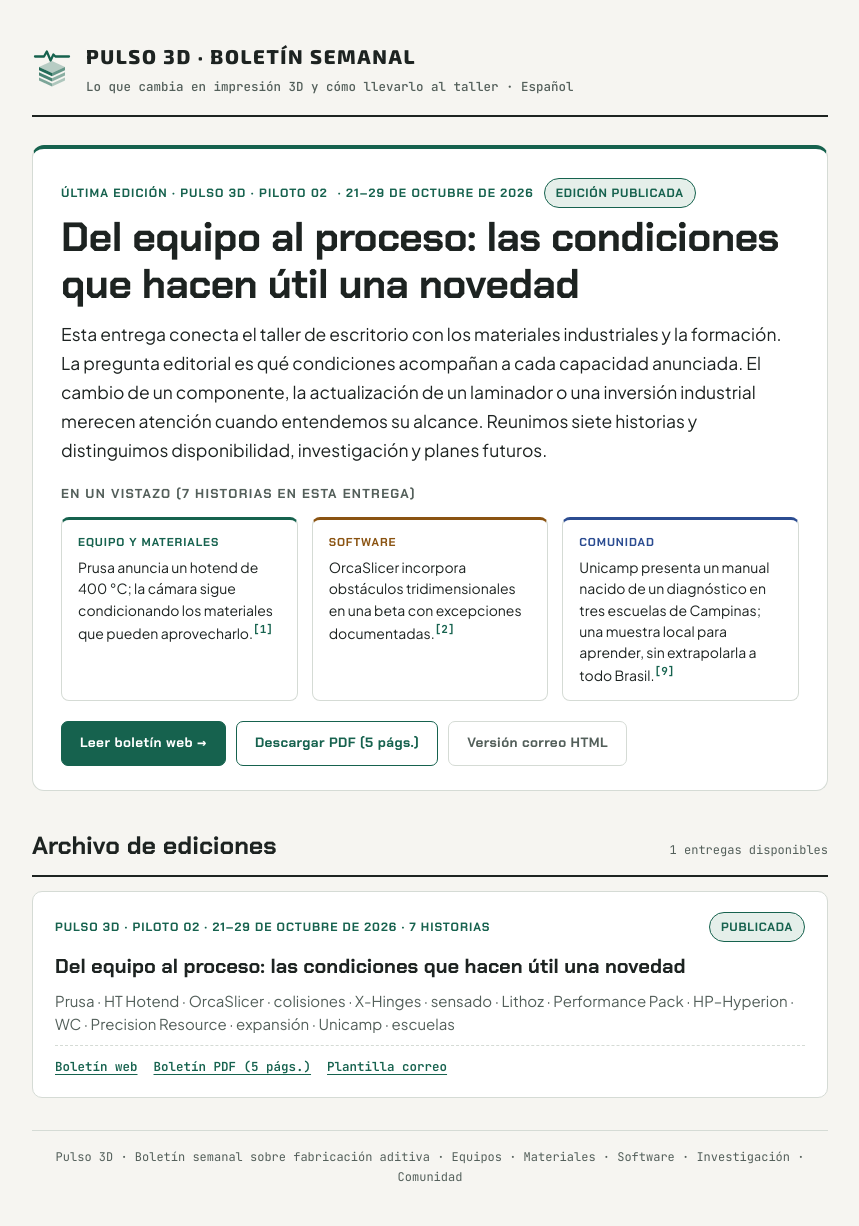
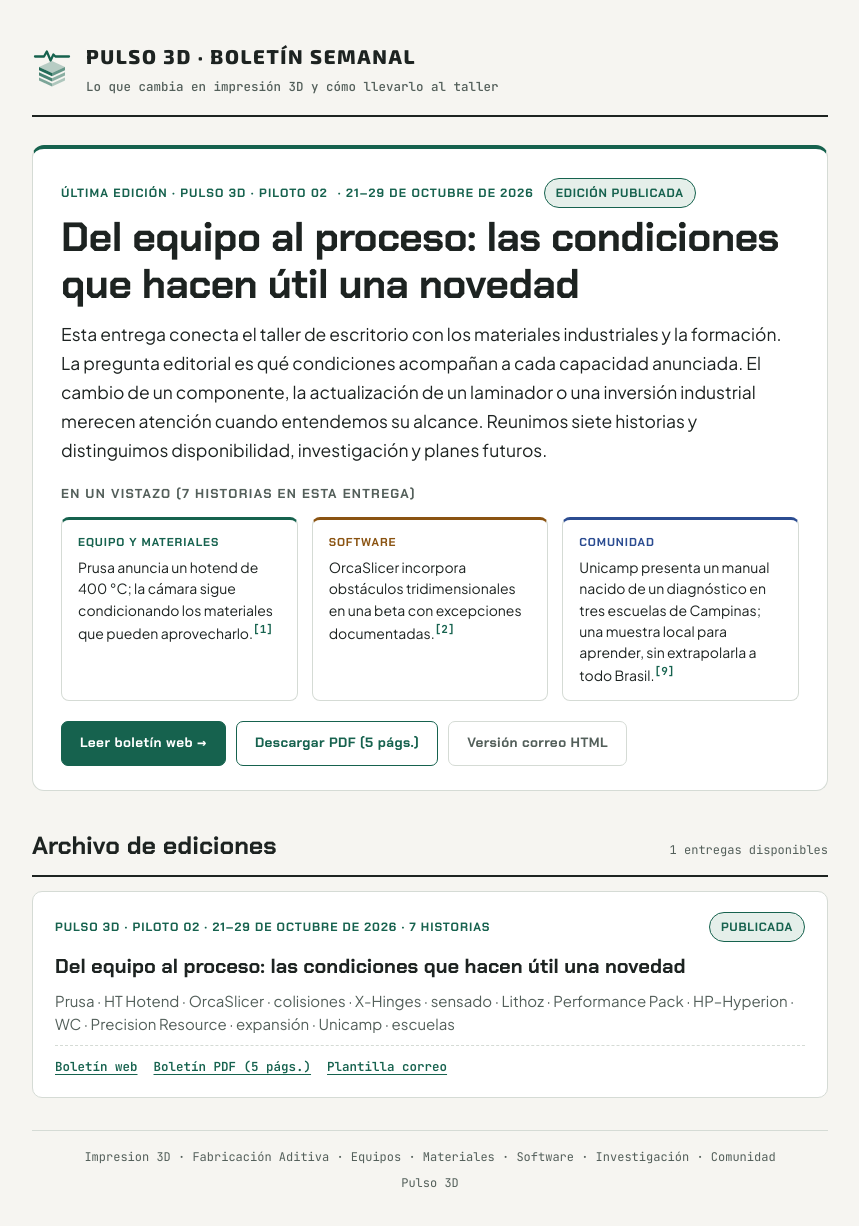
Before and after one commit to v-datos/pulso3d, a plain HTML site: page index.html in a window 1280 px wide. Shown: the whole page, without its empty margins (210-1069 px from the left). Drawn offline with Linux system fonts and the light colour scheme.

Commit message:
style: refinar textos de cabecera y colofon en portada

```diff
--- a/index.html
+++ b/index.html
@@ -1113,8 +1113,11 @@
 
     /* Estilos de portada */
     footer.colofon--portada {
+      flex-direction: column;
+      align-items: center;
       justify-content: center;
       text-align: center;
+      gap: 6px;
     }
   </style>
 </head>
@@ -1125,7 +1128,7 @@
       <svg class="logo" width="40" height="40" viewBox="0 0 40 40" aria-hidden="true" xmlns="http://www.w3.org/2000/svg"><path d="M3 8.5h9l2.8-5 3.8 9 2.8-6 2 2H37" fill="none" stroke="currentColor" stroke-width="2.3" stroke-linecap="round" stroke-linejoin="round"/><polygon points="20,13 33,19 20,25 7,19" fill="currentColor" opacity=".28"/><polygon points="7,19 20,25 20,28.2 7,22.2" fill="currentColor" opacity=".95"/><polygon points="33,19 20,25 20,28.2 33,22.2" fill="currentColor" opacity=".65"/><polygon points="7,24.2 20,30.2 20,33.4 7,27.4" fill="currentColor" opacity=".78"/><polygon points="33,24.2 20,30.2 20,33.4 33,27.4" fill="currentColor" opacity=".48"/><polygon points="7,29.4 20,35.4 20,38.5 7,32.5" fill="currentColor" opacity=".55"/><polygon points="33,29.4 20,35.4 20,38.5 33,32.5" fill="currentColor" opacity=".32"/></svg>
       <div>
         <div class="brand-name">Pulso 3D · Boletín semanal</div>
-        <div class="brand-sub">Lo que cambia en impresión 3D y cómo llevarlo al taller · Español</div>
+        <div class="brand-sub">Lo que cambia en impresión 3D y cómo llevarlo al taller</div>
       </div>
     </div>
   </header>
@@ -1207,7 +1210,8 @@
   </section>
 
   <footer class="colofon colofon--portada">
-    <span>Pulso 3D · Boletín semanal sobre fabricación aditiva · Equipos · Materiales · Software · Investigación · Comunidad</span>
+    <span>Impresion 3D · Fabricación Aditiva · Equipos · Materiales · Software · Investigación · Comunidad</span>
+    <span>Pulso 3D</span>
   </footer>
 </main>
 </body>
```
Also changed, not shown: 1 other file.
